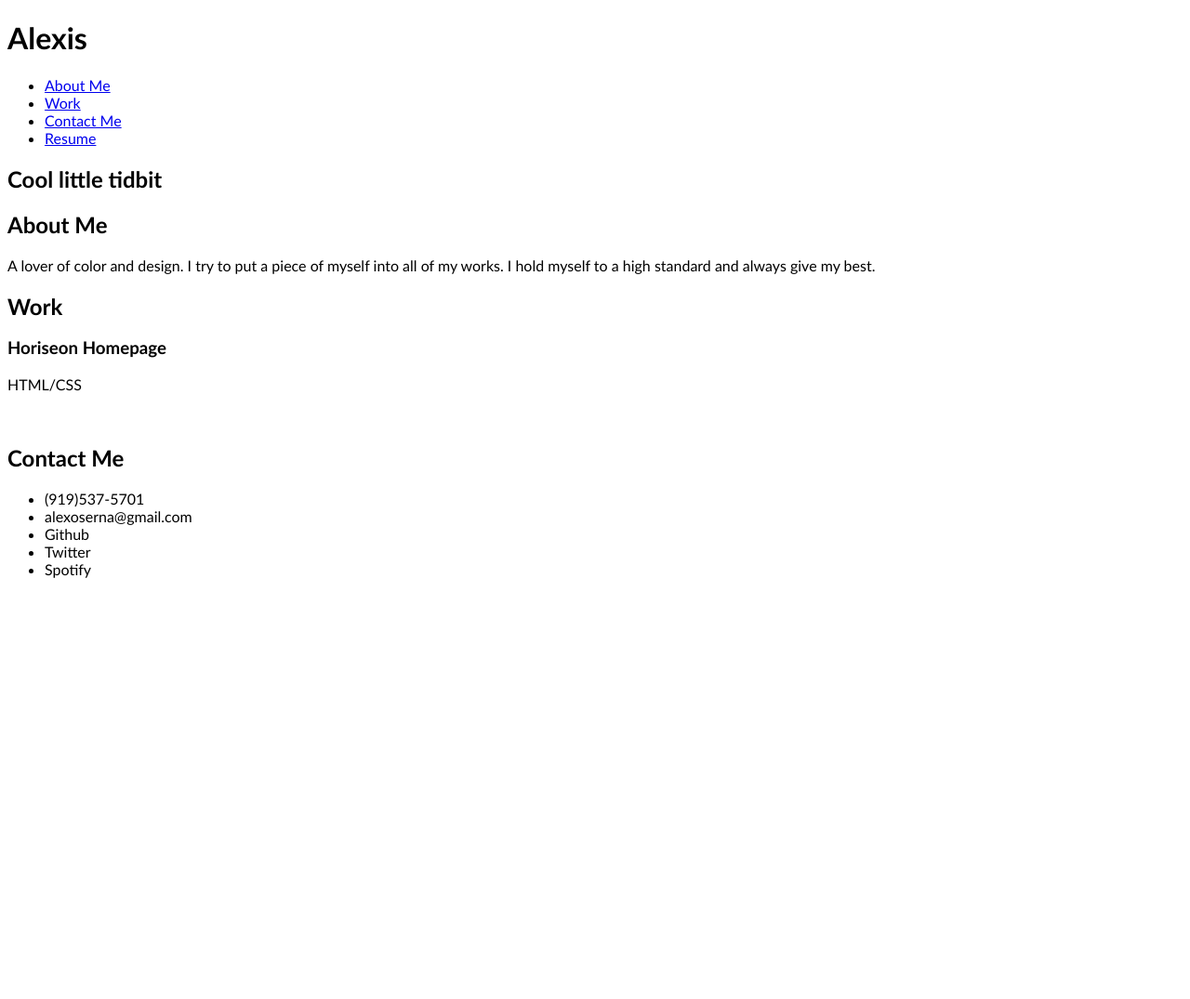
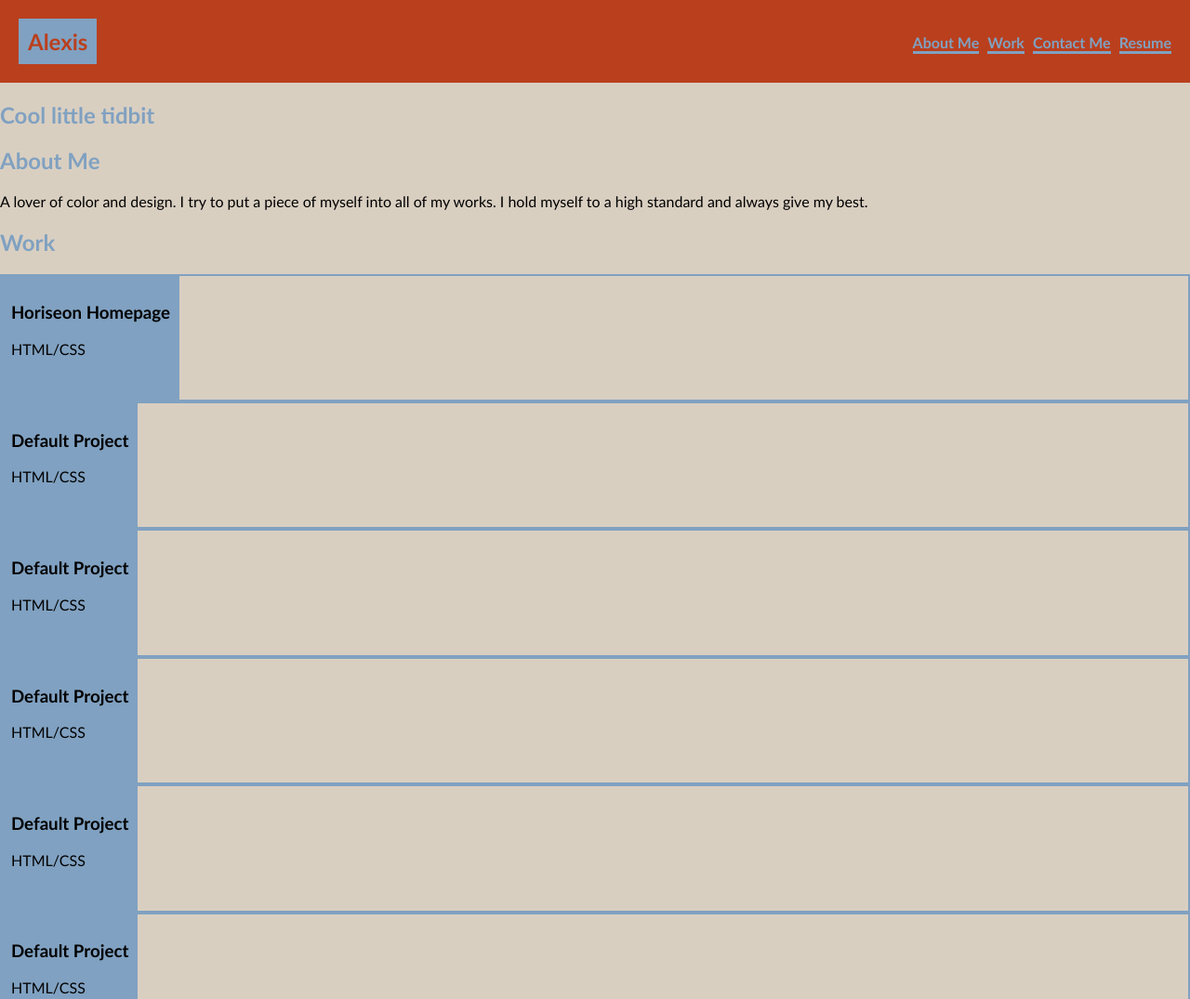
Before and after one commit to alexoserna/client-portfolio-2023, a plain HTML site: page index.html in a window 1280 px wide. Shown: the top 1075 px of the page at 93% size. Before the commit the page ends 800 px from the top, so only its background shows below. Drawn offline with Linux system fonts and the light colour scheme.

Commit message:
Added styling to page contents.

```diff
--- a/assets/style.css
+++ b/assets/style.css
@@ -1,3 +1,70 @@
+/* Declaring variables */
+:root {
+    --bone: #D9CFC1;
+    --brown: #A77E58;
+    --rust: #BA3F1D;
+    --champagne: #EEE3AB;
+    --blue:#80A1C1;
+}
+
+/* Changes the font for the whole page to Gill Sans */
 *{
     font-family:'Gill Sans', 'Gill Sans MT', Calibri, 'Trebuchet MS', sans-serif;
 }
+
+/* Styles the body of the page */
+body{
+    margin: 0  auto;
+    background-color: var(--bone);
+}
+/* Styling the header and its contents */
+header{
+    background-color: var(--rust);
+    padding: 20px;
+}
+
+h1 {
+    margin: 0 auto;
+    display: inline-block;
+    color: var(--rust);
+}
+
+header ul {
+    float: right;
+}
+
+header li {
+    display: inline-block;
+    margin-left: 5px;
+}
+
+a {
+    text-decoration: none;
+    color:var(--blue);
+    font-weight: bold;
+    border-bottom: 3px solid var(--blue);
+}
+
+ul {
+    list-style: none;
+}
+
+/**/
+.card{
+    border: 2px solid var(--blue);
+}
+
+.card-info {
+    display: inline-block;
+    background-color: var(--blue);
+    padding: 10px;
+}
+
+h2{
+    display: block;
+    color: var(--blue);
+}
+
+.container li {
+
+}
--- a/index.html
+++ b/index.html
@@ -11,7 +11,9 @@
 
     <!-- Header and navigation bar -->
     <header>
-        <h1>Alexis</h1>
+        <section class = "card-info">
+            <h1>Alexis</h1>
+        </section>
         <ul>
             <li><a href = "#about-me">About Me</a></li>
             <li><a href = "#work">Work</a></li>
@@ -53,6 +55,62 @@
 
             </section>
 
+            <section class = "card">
+
+                <!-- a header and p element to describe the languages used in the project -->
+                <section class = "card-info">
+                    <h3>Default Project</h3>
+                    <p>HTML/CSS</p>
+                    <img class = "display" src = "" href = ""/>
+                </section>
+
+
+            </section>
+
+            <section class = "card">
+
+                <!-- a header and p element to describe the languages used in the project -->
+                <section class = "card-info">
+                    <h3>Default Project</h3>
+                    <p>HTML/CSS</p>
+                    <img class = "display" src = "" href = ""/>
+                </section>
+
+            </section>
+
+            <section class = "card">
+
+                <!-- a header and p element to describe the languages used in the project -->
+                <section class = "card-info">
+                    <h3>Default Project</h3>
+                    <p>HTML/CSS</p>
+                    <img class = "display" src = "" href = ""/>
+                </section>
+
+            </section>
+
+            <section class = "card">
+
+                <!-- a header and p element to describe the languages used in the project -->
+                <section class = "card-info">
+                    <h3>Default Project</h3>
+                    <p>HTML/CSS</p>
+                    <img class = "display" src = "" href = ""/>
+                </section>
+
+            </section>
+
+            <section class = "card">
+
+                <!-- a header and p element to describe the languages used in the project -->
+                <section class = "card-info">
+                    <h3>Default Project</h3>
+                    <p>HTML/CSS</p>
+                    <img class = "display" src = "" href = ""/>
+                </section>
+
+            </section>
+
         </section>
 
         <!-- Contact me header with container holding contact info
@@ -60,11 +118,11 @@
         <h2 id = "contact">Contact Me</h2>
         <section class = "container">
             <ul>
-                <li>(919)537-5701</li>
-                <li>alexoserna@gmail.com</li>
-                <li>Github</li>
-                <li>Twitter</li>
-                <li>Spotify</li>
+                <li><a href = "">(919)537-5701</a></li>
+                <li><a href = "">alexoserna@gmail.com</a></li>
+                <li><a href = "">Github</a></li>
+                <li><a href = "">Twitter</a></li>
+                <li><a href = "">Spotify</a></li>
             </ul>
         </section>
 
```
